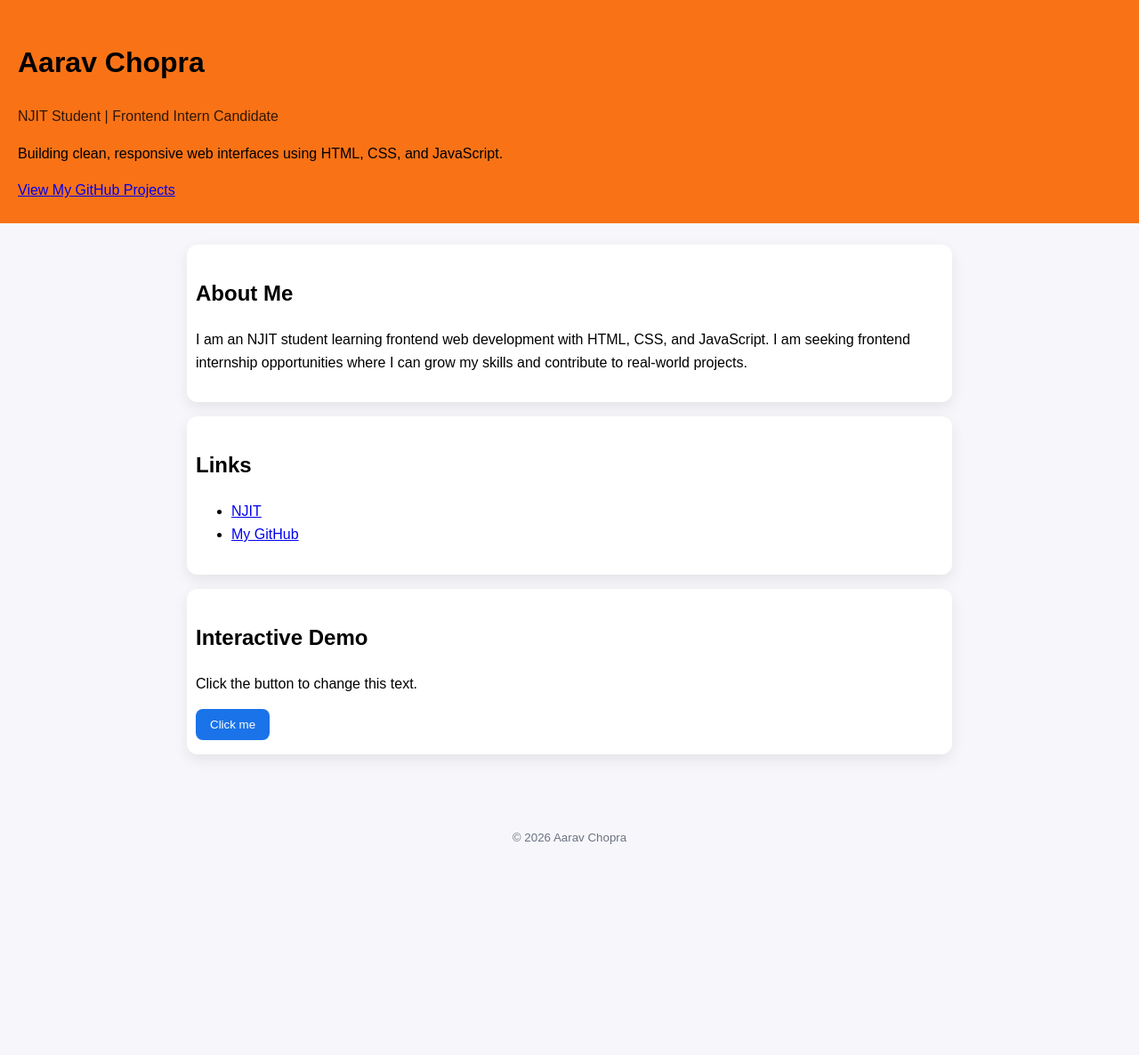
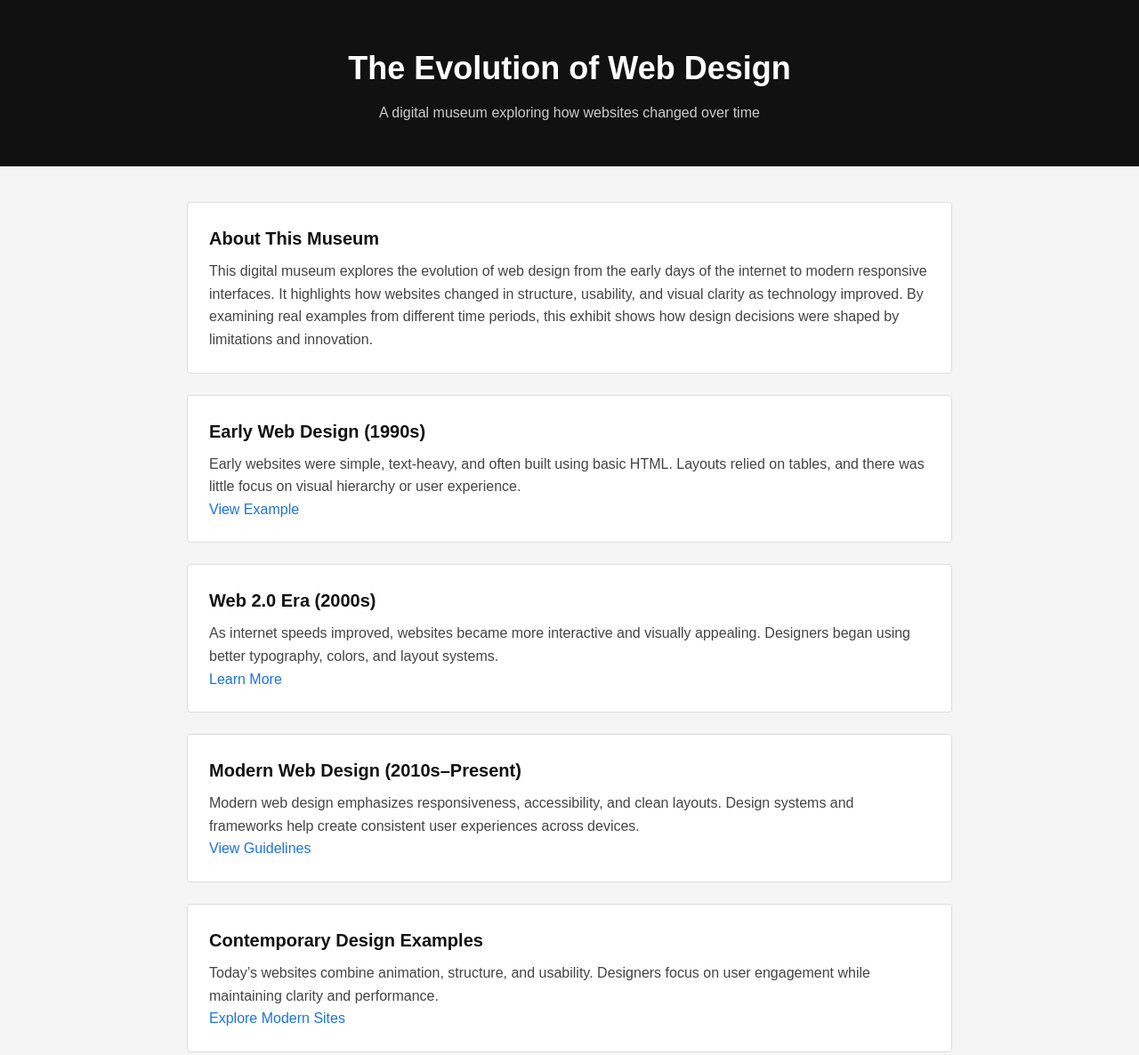
Before and after one commit to ac2928/is117-museum-project, a plain HTML site: page docs/index.html in a window 1280 px wide. Shown: the top 1186 px of the page at 89% size. Before the commit the page ends 970 px from the top, so only its background shows below. Drawn offline with Linux system fonts and the light colour scheme.

Commit message:
initial commit - museum project

```diff
--- a/docs/css/styles.css
+++ b/docs/css/styles.css
@@ -1,60 +1,79 @@
-*{
+/* Reset */
+* {
     box-sizing: border-box;
+    margin: 0;
+    padding: 0;
 }
 
+/* Base */
 body {
     font-family: Arial, sans-serif;
-    margin: 0;
-    background: #f7f7fb;
-    color: #1f9237;
+    background: #f5f5f5;
+    color: #111;
     line-height: 1.6;
 }
 
-.site-header {
-    background: #f97316;
-    color: #ffffff;
-    padding: 24px 20px;
+/* Header */
+header {
+    background: #111;
+    color: #fff;
+    text-align: center;
+    padding: 48px 20px;
 }
 
-.tagline {
-    margin: 6px 0 0;
-    opacity: 0.8;
+header p {
+    margin-top: 8px;
+    color: #ccc;
 }
 
+/* Main Layout */
 main {
     max-width: 900px;
-    margin: 24px auto;
-    padding: 0 20px 24px;
+    margin: 40px auto;
+    padding: 0 20px 40px;
 }
 
+/* Cards */
 .card {
-    background: #ffffff;
-    border-radius: 12px;
-    padding: 16px 10px;
-    margin-bottom: 16px;
-    box-shadow: 0 6px 16px rgba(0, 0, 0, 0.08);
+    background: #fff;
+    padding: 24px;
+    margin-bottom: 24px;
+    border: 1px solid #ddd;
+    border-radius: 4px;
 }
 
-button {
-    background: #1a73e8;
-    color: #ffffff;
-    border: none;
-    border-radius: 8px;
-    padding: 10px 16px;
-    cursor: pointer;
+/* Typography */
+h1 {
+    font-size: 36px;
+    font-weight: 600;
 }
 
-button:hover {
-    background: #1558b3;
-
+h2 {
+    font-size: 20px;
+    font-weight: 600;
+    margin-bottom: 8px;
 }
 
-.site-footer {
-    text-align: center;
-    padding: 16px;
-    color: #6b7280;
+p {
+    font-size: 16px;
+    color: #444;
 }
 
-h1, h2, p, li {
-    color: #000000;
+/* Links */
+a {
+    color: #1a73e8;
+    text-decoration: none;
+    font-weight: 500;
 }
+
+a:hover {
+    text-decoration: underline;
+}
+
+/* Footer */
+footer {
+    text-align: center;
+    padding: 24px;
+    color: #777;
+    font-size: 14px;
+}
--- a/docs/index.html
+++ b/docs/index.html
@@ -1,54 +1,74 @@
  <!DOCTYPE html>
 <html lang="en">
 <head>
-    <meta charset="utf-8">
-    <meta name="viewport" content="width=device-width, initial-scale=1">
-    <title>Aarav Chopra | Frontend Intern Portfolio</title>
+  <meta charset="UTF-8">
+  <title>The Evolution of Web Design</title>
+  <meta name="viewport" content="width=device-width, initial-scale=1.0">
   <link rel="stylesheet" href="css/styles.css">
 </head>
 
 <body>
+
   <header class="site-header">
-        <h1>Aarav Chopra</h1>
-        <p class="tagline">NJIT Student | Frontend Intern Candidate</p>
-        <p>Building clean, responsive web interfaces using HTML, CSS, and JavaScript.</p>
-
-        <a class="cta-button"
-           href="https://github.com/ac2928"
-           target="_blank">
-           View My GitHub Projects
-        </a>
+    <div class="container">
+      <h1>The Evolution of Web Design</h1>
+      <p class="tagline">A digital museum exploring how websites changed over time</p>
+    </div>
   </header>
 
-    <main>
+  <main class="container">
+
+    <!-- Intro -->
     <section class="card">
-            <h2>About Me</h2>
+      <h2>About This Museum</h2>
       <p>
-                I am an NJIT student learning frontend web development with HTML, CSS, and JavaScript.
-                I am seeking frontend internship opportunities where I can grow my skills and contribute
-                to real-world projects.
+        This digital museum explores the evolution of web design from the early days of the internet to modern responsive interfaces.
+        It highlights how websites changed in structure, usability, and visual clarity as technology improved.
+        By examining real examples from different time periods, this exhibit shows how design decisions were shaped by limitations and innovation.
       </p>
     </section>
 
+    <!-- Artifact 1 -->
     <section class="card">
-            <h2>Links</h2>
-            <ul>
-                <li><a href="https://www.njit.edu">NJIT</a></li>
-                <li><a href="https://github.com/ac2928">My GitHub</a></li>
-            </ul>
+      <h2>Early Web Design (1990s)</h2>
+      <p>
+        Early websites were simple, text-heavy, and often built using basic HTML. Layouts relied on tables, and there was little focus on visual hierarchy or user experience.
+      </p>
+      <a href="https://www.webdesignmuseum.org" target="_blank">View Example</a>
     </section>
 
+    <!-- Artifact 2 -->
     <section class="card">
-            <h2>Interactive Demo</h2>
-            <p id="message">Click the button to change this text.</p>
-            <button id="myButton" type="button">Click me</button>
+      <h2>Web 2.0 Era (2000s)</h2>
+      <p>
+        As internet speeds improved, websites became more interactive and visually appealing. Designers began using better typography, colors, and layout systems.
+      </p>
+      <a href="https://en.wikipedia.org/wiki/History_of_the_World_Wide_Web" target="_blank">Learn More</a>
     </section>
+
+    <!-- Artifact 3 -->
+    <section class="card">
+      <h2>Modern Web Design (2010s–Present)</h2>
+      <p>
+        Modern web design emphasizes responsiveness, accessibility, and clean layouts. Design systems and frameworks help create consistent user experiences across devices.
+      </p>
+      <a href="https://developer.apple.com/design/human-interface-guidelines/" target="_blank">View Guidelines</a>
+    </section>
+
+    <!-- Artifact 4 -->
+    <section class="card">
+      <h2>Contemporary Design Examples</h2>
+      <p>
+        Today’s websites combine animation, structure, and usability. Designers focus on user engagement while maintaining clarity and performance.
+      </p>
+      <a href="https://www.awwwards.com" target="_blank">Explore Modern Sites</a>
+    </section>
+
   </main>
 
   <footer class="site-footer">
-        <small>© 2026 Aarav Chopra</small>
+    <p>Digital Museum Project — IS117</p>
   </footer>
 
-    <script src="js/scripts.js"></script>
 </body>
 </html>
```
Also changed, not shown: package.json (deleted, +0 -15 lines), README.md, 2 other files. Lines whose indentation alone changed are shown as unchanged.
